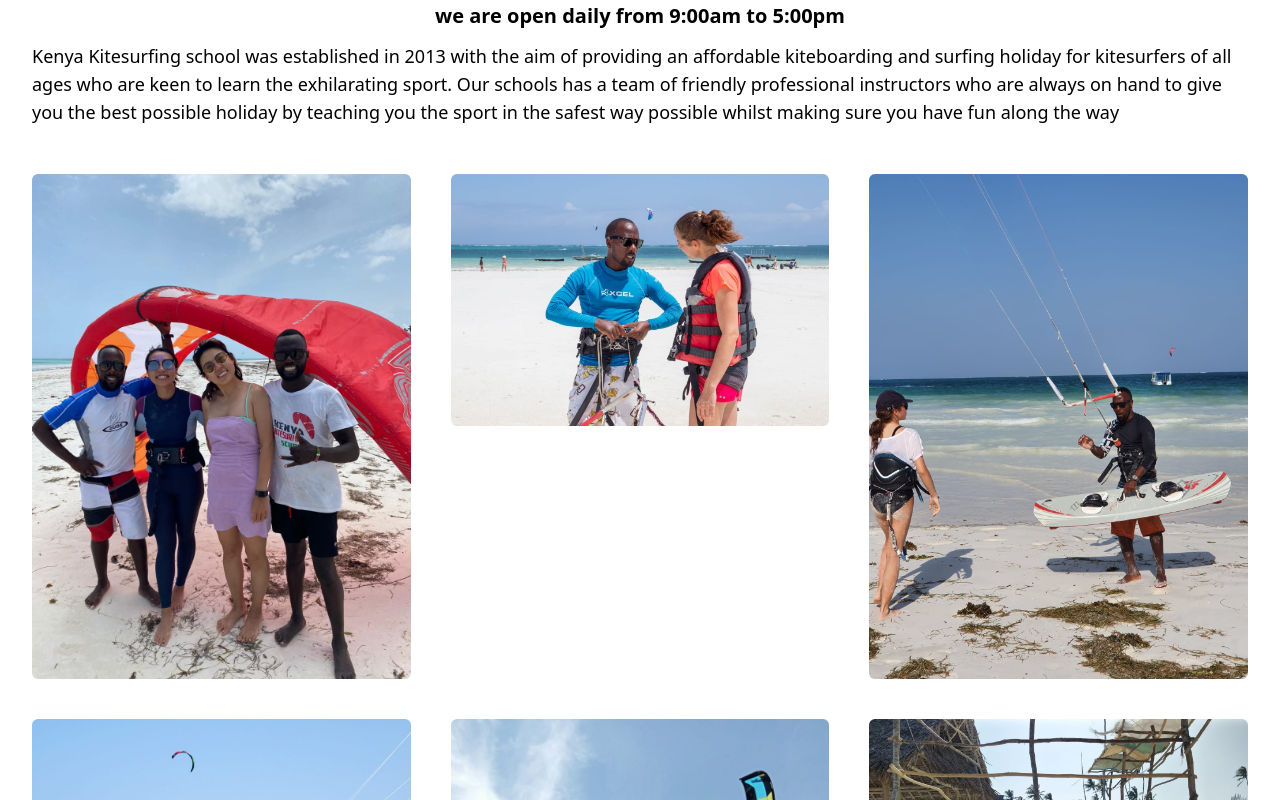
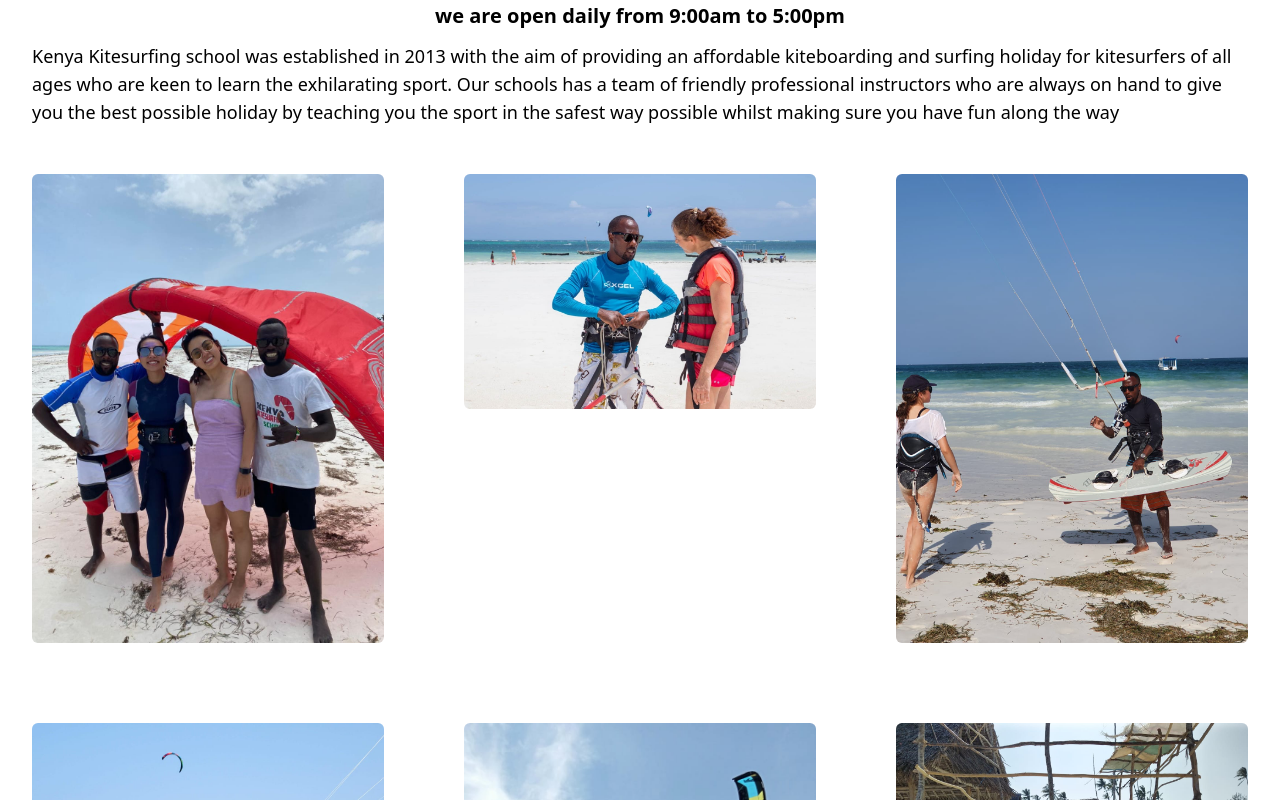
Before and after one commit to Gichohi-Simon/kitesuring-25, a Next.js app in the folder kitesurfing_25/: page / in a window 1280 px wide. Shown: the part 1460-2260 px from the top of the page. Built offline with nearby package versions, Linux system fonts and the light colour scheme.

Commit message:
added gap in about grid

```diff
--- a/kitesurfing_25/src/app/components/About.tsx
+++ b/kitesurfing_25/src/app/components/About.tsx
@@ -21,7 +21,7 @@ const About = () => {
         to give you the best possible holiday by teaching you the sport in the
         safest way possible whilst making sure you have fun along the way
       </p>
-      <div className="mx-auto grid w-fit gap-10 py-10 lg:grid-cols-3">
+      <div className="mx-auto grid w-fit gap-20 py-10 lg:grid-cols-3">
         <Image
           src={'/images/gallery/clients.jpeg'}
           width={300}
```
